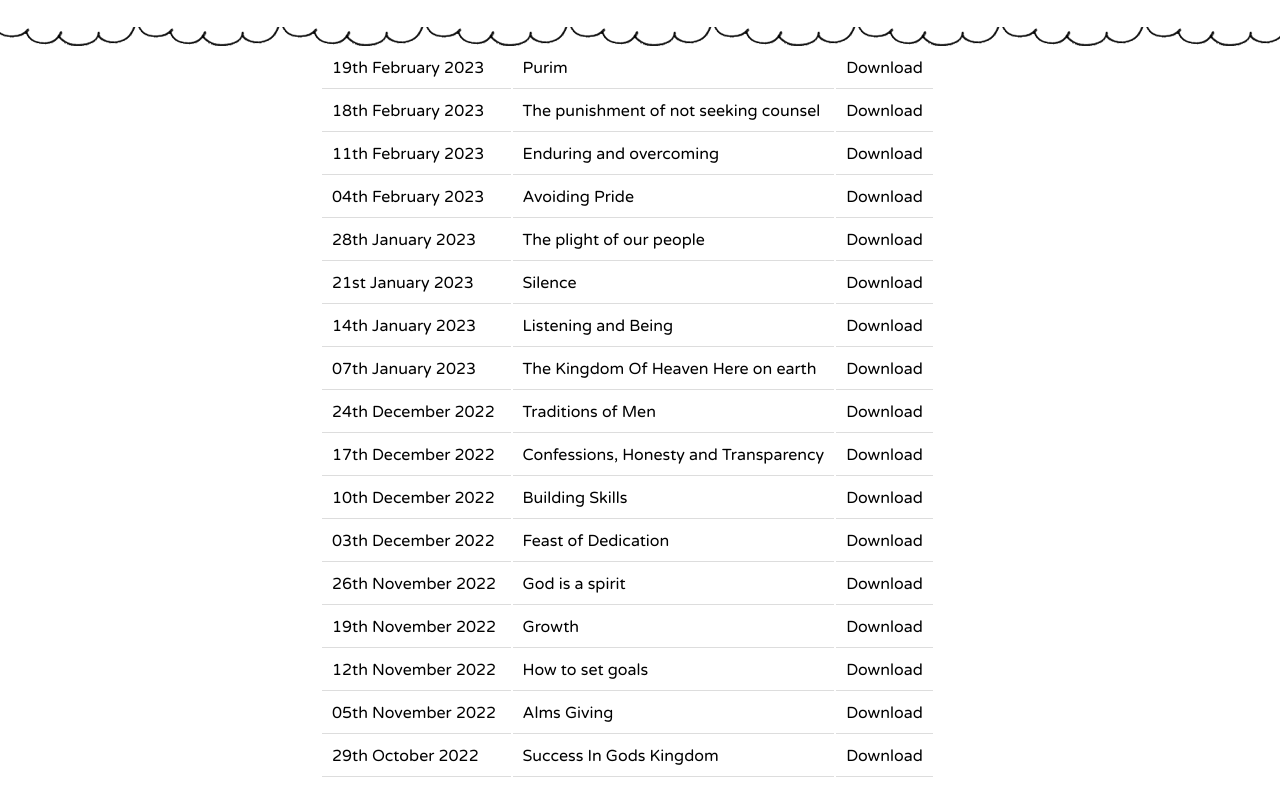
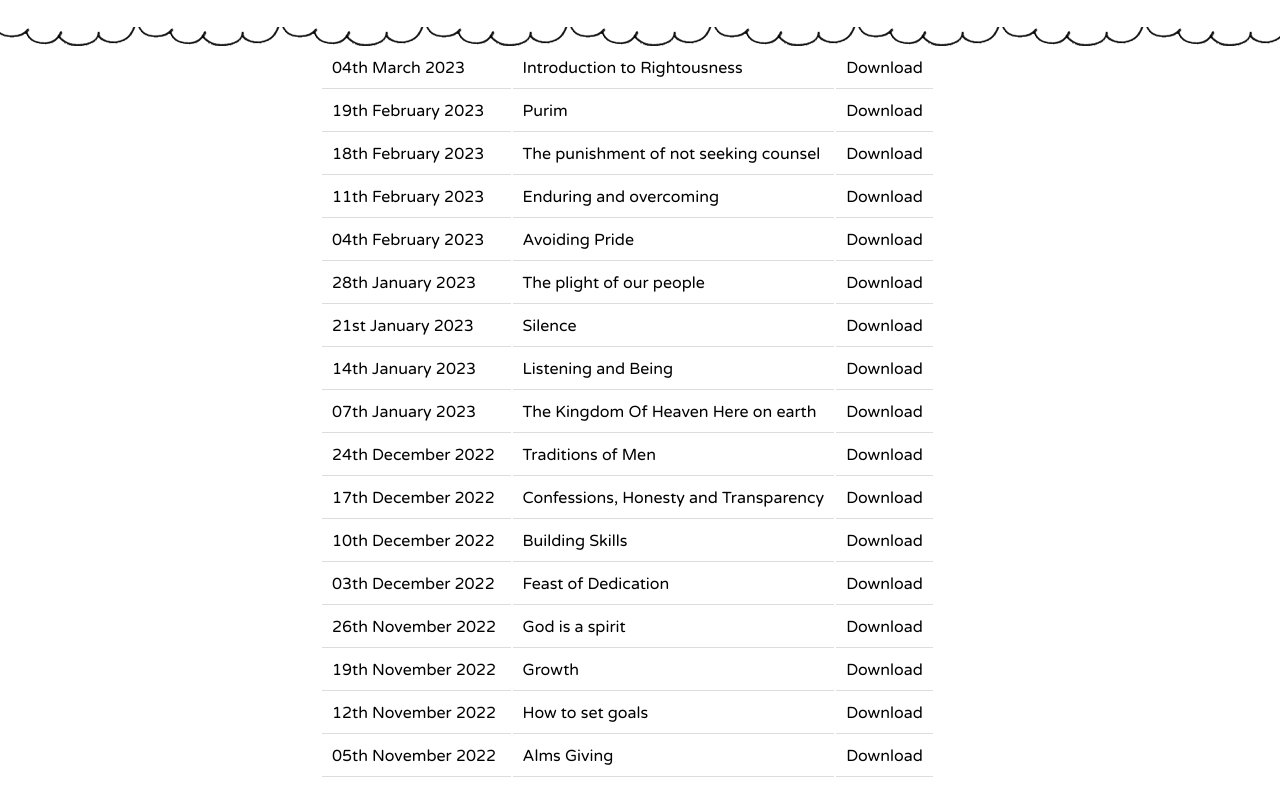
Before and after one commit to maryrobicodes/sabbahclassnotes, a plain HTML site: page index.html in a window 1280 px wide. Shown: the part 74-860 px from the top of the page. Drawn offline with Linux system fonts and the light colour scheme.

Commit message:
Update index.html

```diff
--- a/index.html
+++ b/index.html
@@ -65,6 +65,11 @@ th, td {
 
 <div id="info">
 <table>
+    <tr>
+    <td>04th March 2023</td>
+    <td>Introduction to Rightousness</td>
+    <td><a href="SAB-CLASS/S04032023.pdf" target="new">Download</a></td>
+  </tr>
   <tr>
     <td>19th February 2023</td>
     <td>Purim</td>
```
